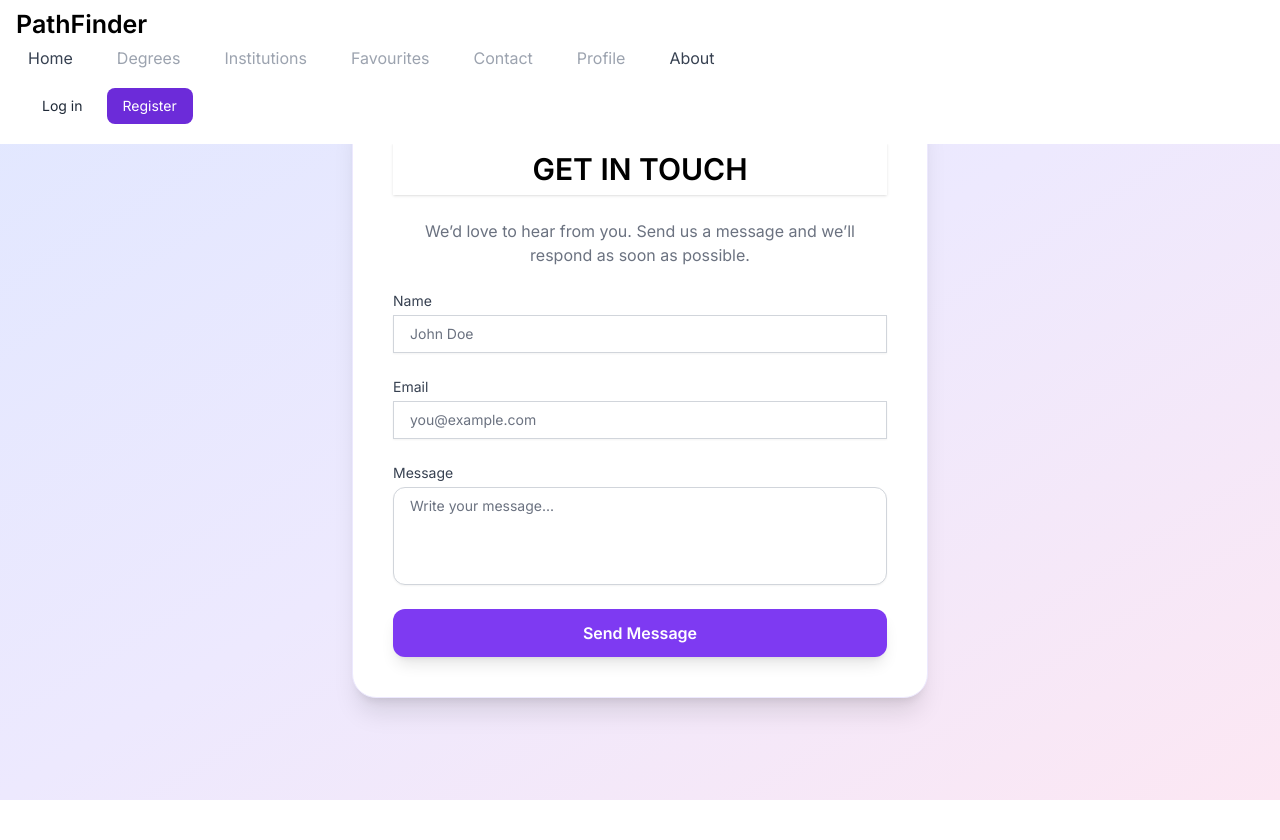
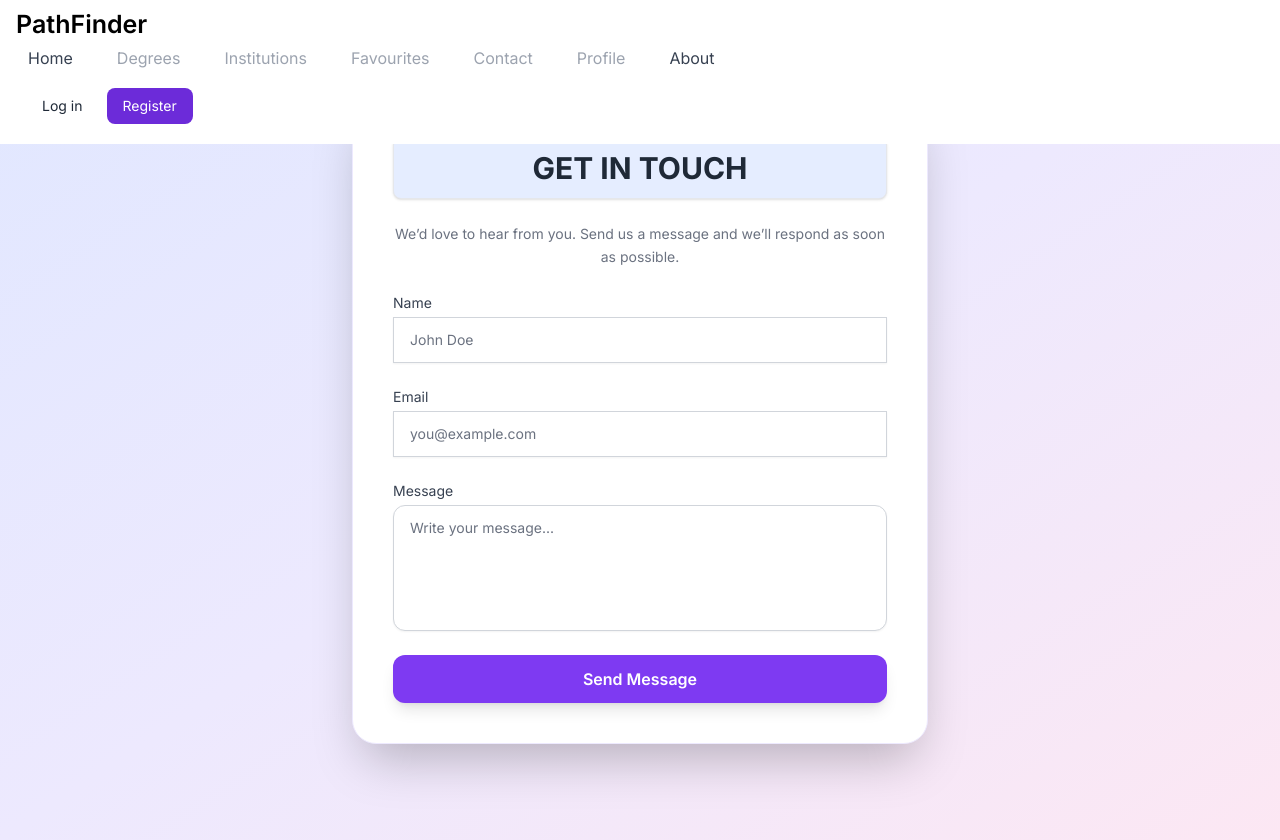
Before and after one commit to devnitht02/recommendation-engine, a Django app: template recommender/dashboard/templates/contact.html in a window 1280 px wide. Before the commit the page ends 800 px from the top, so only its background shows below. Run offline with Django 5.2, Linux system fonts and the light colour scheme; the template is opened without the code that fills it, so the values that code supplies are empty; some libraries are stand-ins or nearby versions.

Commit message:
add validation to contact form and ui design

```diff
--- a/recommender/dashboard/templates/contact.html
+++ b/recommender/dashboard/templates/contact.html
@@ -8,35 +8,36 @@
 {% block content %}
 <!-- Contact Page Layout -->
 <div class="min-h-screen bg-gradient-to-br from-indigo-100 via-purple-100 to-pink-100 flex items-center justify-center px-4 py-24">
-        <div class="w-full max-w-xl bg-white border border-purple-100 rounded-3xl shadow-xl p-10 space-y-6">
+    <div class="w-full max-w-xl bg-white border border-purple-100 rounded-3xl shadow-2xl p-10 space-y-6">
 
-            <h1 class="text-center text-3xl font-semibold text-black bg-white py-2 shadow w-full max-w-xl mx-auto mb-6">
+        <h1 class="text-center text-3xl font-bold text-gray-800 bg-indigo-100 py-3 shadow w-full max-w-xl mx-auto mb-6 rounded-lg border">
             GET IN TOUCH
         </h1>
-            <p class="text-center text-gray-500">We’d love to hear from you. Send us a message and we’ll respond as soon
-                as possible.</p>
+        <p class="text-center text-gray-500 text-sm mb-4 leading-relaxed">
+            We’d love to hear from you. Send us a message and we’ll respond as soon as possible.
+        </p>
 
         <form action="{% url 'dashboard:contact_page' %}" method="POST" class="space-y-6" id="contact-form">
             {% csrf_token %}
 
             <div>
-                    <label for="name" class="block text-sm font-medium text-gray-700">Name</label>
+                <label for="name" class="block text-sm font-medium text-gray-700 mb-1">Name</label>
                 <input type="text" id="name" name="name" placeholder="John Doe"
-                           class="mt-1 block w-full rounded-xl border border-gray-300 px-4 py-2 shadow-sm focus:border-purple-500 focus:ring-1 focus:ring-purple-500 text-sm"
+                       class="block w-full rounded-xl border border-gray-300 px-4 py-3 text-sm shadow-sm focus:border-purple-500 focus:ring-1 focus:ring-purple-500"
                        required>
             </div>
 
             <div>
-                    <label for="email" class="block text-sm font-medium text-gray-700">Email</label>
+                <label for="email" class="block text-sm font-medium text-gray-700 mb-1">Email</label>
                 <input type="email" id="email" name="email" placeholder="you@example.com"
-                           class="mt-1 block w-full rounded-xl border border-gray-300 px-4 py-2 shadow-sm focus:border-purple-500 focus:ring-1 focus:ring-purple-500 text-sm"
+                       class="block w-full rounded-xl border border-gray-300 px-4 py-3 text-sm shadow-sm focus:border-purple-500 focus:ring-1 focus:ring-purple-500"
                        required>
             </div>
 
             <div>
-                    <label for="message" class="block text-sm font-medium text-gray-700">Message</label>
-                    <textarea id="message" name="message" rows="4" placeholder="Write your message..."
-                              class="mt-1 block w-full rounded-xl border border-gray-300 px-4 py-2 shadow-sm focus:border-purple-500 focus:ring-1 focus:ring-purple-500 text-sm resize-none"
+                <label for="message" class="block text-sm font-medium text-gray-700 mb-1">Message</label>
+                <textarea id="message" name="message" rows="5" placeholder="Write your message..."
+                          class="block w-full rounded-xl border border-gray-300 px-4 py-3 text-sm shadow-sm focus:border-purple-500 focus:ring-1 focus:ring-purple-500 resize-none"
                           required></textarea>
             </div>
 
@@ -60,7 +61,7 @@
             <!-- Unified Info Popup -->
             <div id="info-popup"
                  class="fixed top-0 left-0 w-full h-full bg-black bg-opacity-60 hidden z-50 flex items-center justify-center">
-                    <div class="bg-white rounded-2xl shadow-xl p-6 w-full max-w-sm text-center">
+                <div class="bg-white rounded-2xl shadow-2xl p-6 w-full max-w-sm text-center relative">
                     <!-- Loading spinner -->
                     <div id="popup-loader" class="flex justify-center mb-4 hidden">
                         <div role="status">
@@ -72,12 +73,12 @@
                         </div>
                     </div>
 
-                        <h2 class="text-2xl font-semibold text-purple-700 mb-2" id="popup-title">Message</h2>
-                        <p class="text-gray-600 mb-4" id="popup-message"></p>
+                    <h2 class="text-xl font-semibold text-purple-700 mb-2" id="popup-title">Message</h2>
+                    <p class="text-gray-600 text-sm mb-4" id="popup-message"></p>
 
                     <a href="#" id="popup-button"
                        data-url-home="{% url 'dashboard:dashboard' %}"
-                           class="hidden text-white bg-purple-600 hover:bg-purple-700 font-medium py-2 px-4 rounded-lg transition">
+                       class="hidden inline-block text-white bg-purple-600 hover:bg-purple-700 font-medium py-2 px-4 rounded-lg transition">
                         Close
                     </a>
                 </div>
@@ -87,7 +88,6 @@
 
     </div>
 </div>
-
 
 <script>
     $(document).ready(function () {
@@ -162,7 +162,6 @@
                 $('#popup-title').text("Thank You!");
                 $('#popup-message').text("Thank you for your email. We'll be in touch with you soon.");
                 popupBtn.addClass('hidden');
-
                 setTimeout(() => {
                     window.location.href = homeUrl;
                 }, 1000);
@@ -174,7 +173,5 @@
             }
         }
     });
-
-
 </script>
 {% endblock content %}
```
Lines whose indentation alone changed are shown as unchanged.
